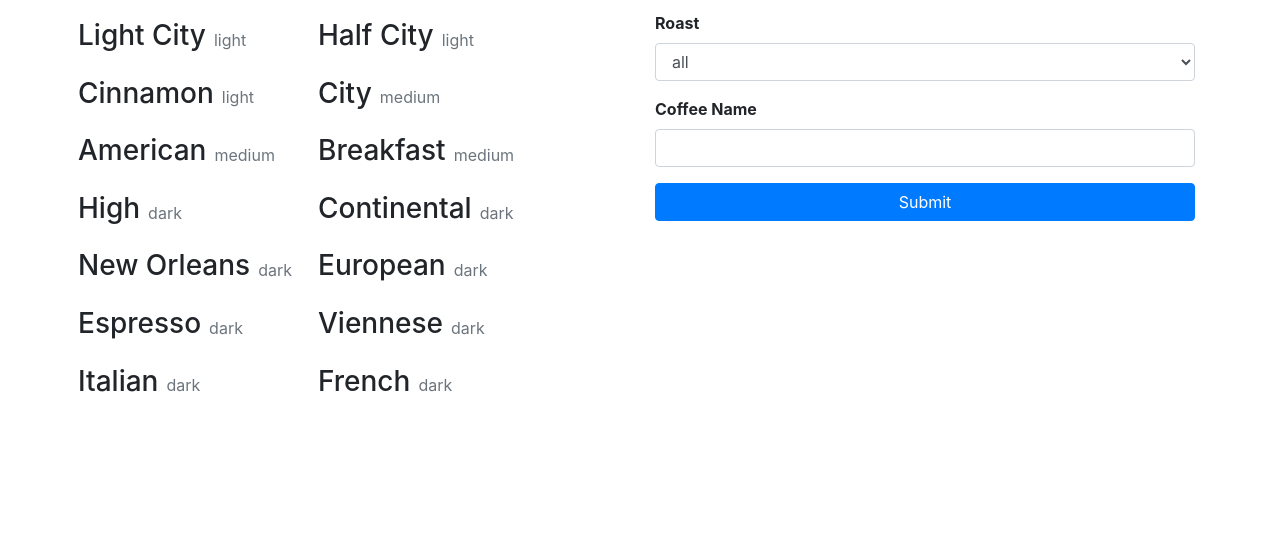
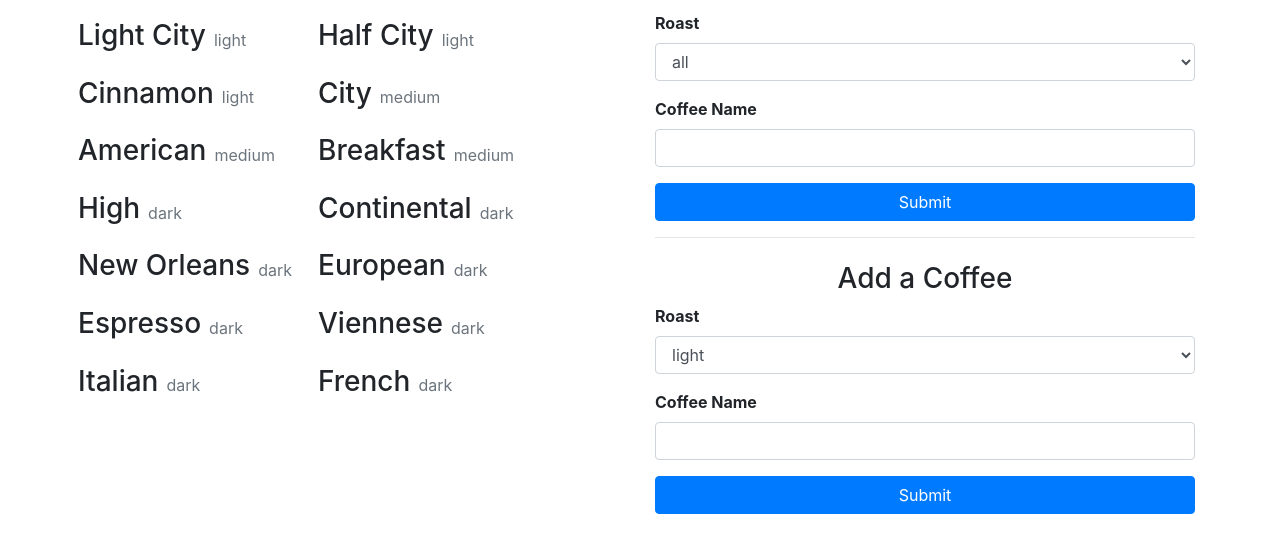
Before and after one commit to foss-white-quasar/coffee-project, a plain HTML site: page index.html in a window 1280 px wide. Shown: the part 70-622 px from the top of the page. Drawn offline with nearby package versions, Linux system fonts and the light colour scheme.

Commit message:
added the bonus input search box and added a function that creates an alert

```diff
--- a/index.html
+++ b/index.html
@@ -28,7 +28,19 @@
         <label for="coffee-search" class="d-block font-weight-bold">Coffee Name</label>
         <input id="coffee-search" type="search" class="d-block form-control mb-3">
         <input id="submit" type="submit" class="btn btn-primary btn-block"/>
-    </form>
+<!--code below is for bonus-->
+            <hr class="d-flex mb-4">
+            <h3 class="text-center">Add a Coffee</h3>
+            <label for="bonus-roast-selection" class="d-block font-weight-bold">Roast</label>
+            <select id="bonus-roast-selection" class="d-block form-control mb-3">
+                <option>light</option>
+                <option>medium</option>
+                <option>dark</option>
+            </select>
+            <label for="bonus-coffee-input" class="d-block font-weight-bold">Coffee Name</label>
+            <input id="bonus-coffee-input" type="search" class="d-block form-control mb-3">
+            <input id="add" type="submit" class="btn btn-primary btn-block" onclick="bonus()"/>
+        </form>
     </div> <!--close div for row w all coffees and forms-->
 
 <!--    <table>-->
--- a/js/main.js
+++ b/js/main.js
@@ -45,6 +45,12 @@ function searchCoffees(e) {
     tbody.innerHTML = renderCoffees(filteredCoffees);
 }
 
+function bonus (){
+    var bonusInput = document.querySelector('#bonus-coffee-input').value;
+    var bonusRoastType = document.querySelector('#bonus-roast-selection').value;
+    alert("your coffee is " + bonusInput + " " + bonusRoastType);
+}
+
 // from http://www.ncausa.org/About-Coffee/Coffee-Roasts-Guide
 var coffees = [
     {id: 1, name: 'Light City', roast: 'light'},
@@ -74,4 +80,4 @@ tbody.innerHTML = renderCoffees(coffees);
 roastSelection.addEventListener('change', updateCoffees);
 // coffeeSearch.addEventListener('change', searchCoffees);
 asTyped.addEventListener('input', searchCoffees);
-submitButton.addEventListener('click', updateCoffees);
+submitButton.addEventListener('click', searchCoffees);
```
